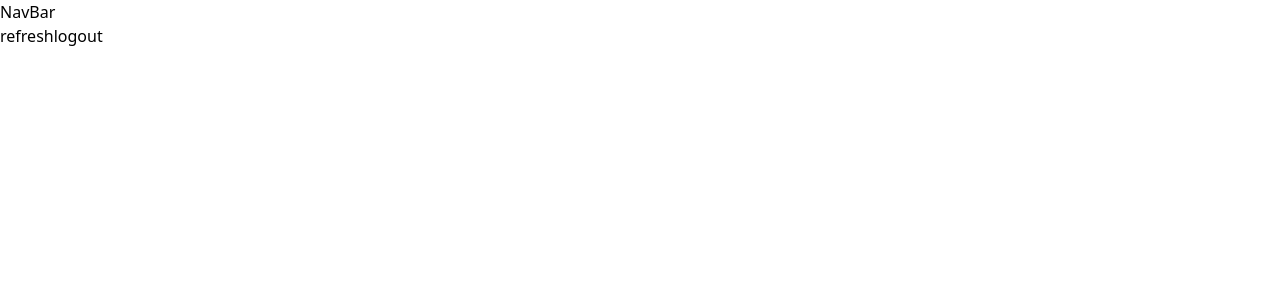
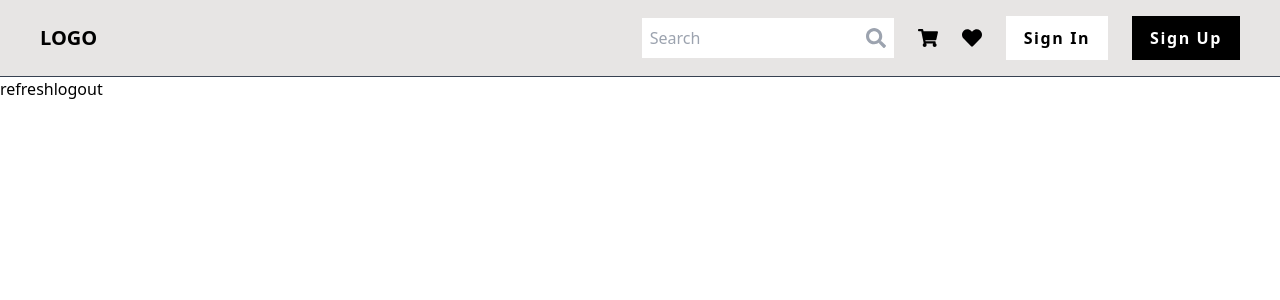
Before and after one commit to ZouCherif/tech_Ecommerce, a React (Create React App) app in the folder frontend/: page / in a window 1280 px wide. Shown: the top 300 px of the page. Built offline with nearby package versions, Linux system fonts and the light colour scheme.

Commit message:
working on the Navbar

```diff
--- a/frontend/src/components/NavBar.js
+++ b/frontend/src/components/NavBar.js
@@ -1,5 +1,43 @@
-function NavBar() {
-  return <div>NavBar</div>;
-}
+import { FaSearch, FaShoppingCart, FaHeart } from "react-icons/fa";
+import { Link } from "react-router-dom";
 
-export default NavBar;
+const Navbar = () => {
+  return (
+    <nav className="bg-stone-200 text-black w-full">
+      <div className="container mx-auto flex justify-between items-center py-4">
+        <div className="text-xl font-bold">LOGO</div>
+        <div className="flex items-center space-x-6">
+          <div className="flex items-center bg-white">
+            <input
+              type="text"
+              placeholder="Search"
+              className="p-2 text-black w-40 sm:w-56 focus:outline-none"
+            />
+            <FaSearch className=" text-gray-400 mr-2" size={20} />
+          </div>
+          <a href="#" className="hover:text-gray-500">
+            <FaShoppingCart size={20} />
+          </a>
+          <a href="#" className="hover:text-gray-500">
+            <FaHeart size={20} />
+          </a>
+          <Link
+            to="/auth"
+            className="bg-white cursor-pointer text-black font-semibold hover:bg-black hover:text-white duration-700 border-2 border-white tracking-widest py-2 px-4"
+          >
+            Sign In
+          </Link>
+          <Link
+            to="/register"
+            className="bg-black cursor-pointer text-white font-semibold py-2 px-4 hover:bg-white hover:text-black duration-700 border-2 border-black tracking-widest"
+          >
+            Sign Up
+          </Link>
+        </div>
+      </div>
+      <hr className=" border-gray-700" />
+    </nav>
+  );
+};
+
+export default Navbar;
```
